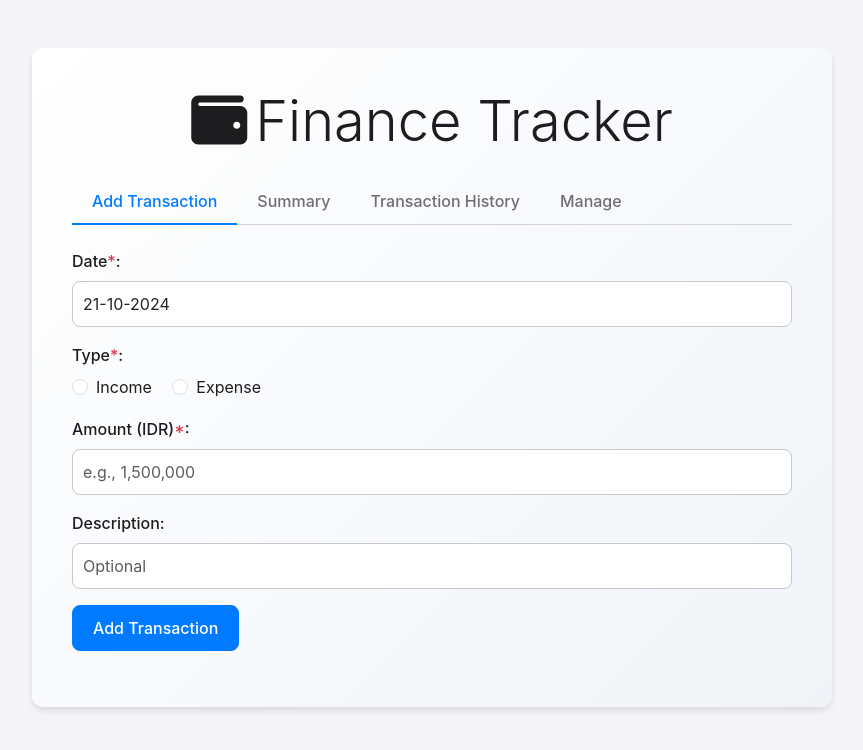
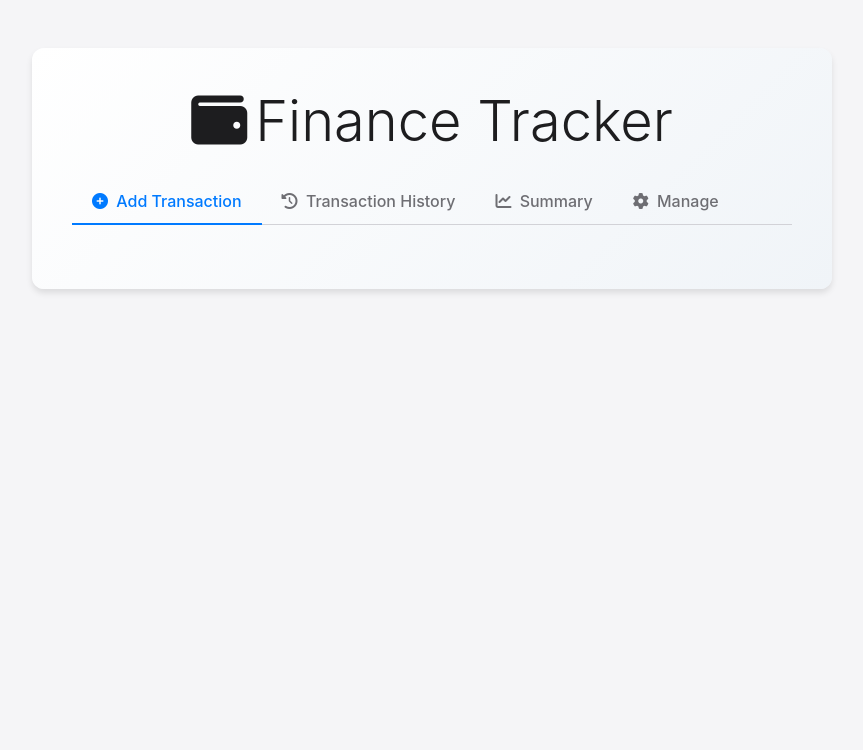
Before and after one commit to setioryski/personalfinance, a PHP site: page / in a window 1280 px wide. Shown: the top 750 px of the page, without its empty margins (208-1071 px from the left). Run offline with PHP 8.4, Linux system fonts and the light colour scheme; data that the repository does not hold is empty.

Commit message:
update design tab and function current balance

```diff
--- a/index.php
+++ b/index.php
@@ -22,25 +22,36 @@
 </head>
 <body>
     <div class="container my-5">
-    <h1 class="text-center mb-4 display-4 finance-tracker-title">
-    <i class="fas fa-wallet me-2"></i>Finance Tracker
-</h1>
+        <h1 class="text-center mb-4 display-4 finance-tracker-title">
+            <i class="fas fa-wallet me-2"></i>Finance Tracker
+        </h1>
 
-         <!-- Navigation Tabs -->
+        <!-- Navigation Tabs -->
         <!-- Wrap the nav tabs in a div with overflow-x: auto -->
         <div class="nav-tabs-wrapper">
             <ul class="nav nav-tabs mb-4 flex-nowrap" id="financeTabs" role="tablist">
+                <!-- Changed Order: Add Transaction remains first -->
                 <li class="nav-item" role="presentation">
-                    <button class="nav-link" id="add-tab" data-bs-toggle="tab" data-bs-target="#add" type="button" role="tab" aria-controls="add" aria-selected="false">Add Transaction</button>
+                    <button class="nav-link active" id="add-tab" data-bs-toggle="tab" data-bs-target="#add" type="button" role="tab" aria-controls="add" aria-selected="true">
+    <i class="fas fa-plus-circle me-1"></i> Add Transaction</button>
                 </li>
+                <!-- Changed Order: Transaction History moved to second -->
                 <li class="nav-item" role="presentation">
-                    <button class="nav-link" id="summary-tab" data-bs-toggle="tab" data-bs-target="#summary" type="button" role="tab" aria-controls="summary" aria-selected="false">Summary</button>
+                <button class="nav-link" id="history-tab" data-bs-toggle="tab" data-bs-target="#history" type="button" role="tab" aria-controls="history" aria-selected="false">
+    <i class="fas fa-history me-1"></i> Transaction History
+</button>
                 </li>
+                <!-- Changed Order: Summary moved to third -->
                 <li class="nav-item" role="presentation">
-                    <button class="nav-link" id="history-tab" data-bs-toggle="tab" data-bs-target="#history" type="button" role="tab" aria-controls="history" aria-selected="false">Transaction History</button>
+                <button class="nav-link" id="summary-tab" data-bs-toggle="tab" data-bs-target="#summary" type="button" role="tab" aria-controls="summary" aria-selected="false">
+    <i class="fas fa-chart-line me-1"></i> Summary
+</button>
                 </li>
+                <!-- Manage remains last -->
                 <li class="nav-item" role="presentation">
-                    <button class="nav-link" id="manage-tab" data-bs-toggle="tab" data-bs-target="#manage" type="button" role="tab" aria-controls="manage" aria-selected="false">Manage</button>
+                <button class="nav-link" id="manage-tab" data-bs-toggle="tab" data-bs-target="#manage" type="button" role="tab" aria-controls="manage" aria-selected="false">
+    <i class="fas fa-cog me-1"></i> Manage
+</button>
                 </li>
                 <!-- Add more tabs here if needed -->
             </ul>
@@ -82,6 +93,22 @@
                     <div id="formMessage" class="mt-3"></div>
                 </div>
 
+                <!-- Transaction History Tab -->
+                <div class="tab-pane fade" id="history" role="tabpanel" aria-labelledby="history-tab">
+                    <h3>Transaction History</h3>
+                    <!-- Dropdown Selector for Number of Transactions -->
+                    <div class="d-flex justify-content-end mb-3">
+                        <label for="transactionCount" class="form-label me-2">Show:</label>
+                        <select id="transactionCount" class="form-select transaction-count-select">
+                            <option value="10" selected>Last 10 Transactions</option>
+                            <option value="50">Last 50 Transactions</option>
+                        </select>
+                    </div>
+                    <div id="transactionHistory" class="mt-3">
+                        <!-- Transactions will be loaded here via AJAX -->
+                    </div>
+                </div>
+
                 <!-- Summary Tab -->
                 <div class="tab-pane fade" id="summary" role="tabpanel" aria-labelledby="summary-tab">
                     <div class="mb-4">
@@ -105,23 +132,6 @@
                     </div>
                     <div id="summaryResult"></div>
                 </div>
-
-<!-- Transaction History Tab -->
-<div class="tab-pane fade" id="history" role="tabpanel" aria-labelledby="history-tab">
-    <h3>Transaction History</h3>
-    <!-- Dropdown Selector for Number of Transactions -->
-    <div class="d-flex justify-content-end mb-3">
-        <label for="transactionCount" class="form-label me-2">Show:</label>
-        <select id="transactionCount" class="form-select transaction-count-select">
-            <option value="10" selected>Last 10 Transactions</option>
-            <option value="50">Last 50 Transactions</option>
-        </select>
-    </div>
-    <div id="transactionHistory" class="mt-3">
-        <!-- Transactions will be loaded here via AJAX -->
-    </div>
-</div>
-
 
                 <!-- Manage Tab -->
                 <div class="tab-pane fade" id="manage" role="tabpanel" aria-labelledby="manage-tab">
--- a/script.js
+++ b/script.js
@@ -83,21 +83,24 @@ $(document).ready(function() {
 
     // Set the date input to today's date on page load
     var today = new Date();
-    var todayStr = ('0' + today.getDate()).slice(-2) + '-' + ('0' + (today.getMonth()+1)).slice(-2) + '-' + today.getFullYear();
+    var todayStr = ('0' + today.getDate()).slice(-2) + '-' + ('0' + (today.getMonth() + 1)).slice(-2) + '-' + today.getFullYear();
     $('#date').datepicker('update', todayStr);
 
-    // Set the Summary form's start_date to today and end_date to tomorrow
-    var tomorrow = new Date();
-    tomorrow.setDate(today.getDate() + 1);
-    var tomorrowStr = ('0' + tomorrow.getDate()).slice(-2) + '-' + ('0' + (tomorrow.getMonth()+1)).slice(-2) + '-' + tomorrow.getFullYear();
+    // Calculate the first day of the current month
+    var firstDay = new Date(today.getFullYear(), today.getMonth(), 1);
+    var firstDayStr = ('0' + firstDay.getDate()).slice(-2) + '-' + ('0' + (firstDay.getMonth() + 1)).slice(-2) + '-' + firstDay.getFullYear();
+
+    // Calculate the last day of the current month
+    var lastDay = new Date(today.getFullYear(), today.getMonth() + 1, 0);
+    var lastDayStr = ('0' + lastDay.getDate()).slice(-2) + '-' + ('0' + (lastDay.getMonth() + 1)).slice(-2) + '-' + lastDay.getFullYear();
 
     // Set the default dates in the datepickers
-    $('#start_date').datepicker('update', todayStr);
-    $('#end_date').datepicker('update', tomorrowStr);
+    $('#start_date').datepicker('update', firstDayStr);
+    $('#end_date').datepicker('update', lastDayStr);
 
     // Store default dates in localStorage
-    localStorage.setItem('summaryStartDate', todayStr);
-    localStorage.setItem('summaryEndDate', tomorrowStr);
+    localStorage.setItem('summaryStartDate', firstDayStr);
+    localStorage.setItem('summaryEndDate', lastDayStr);
 
     // Load stored summary result if Summary tab is active
     if (lastActiveTab === '#summary') {
```
